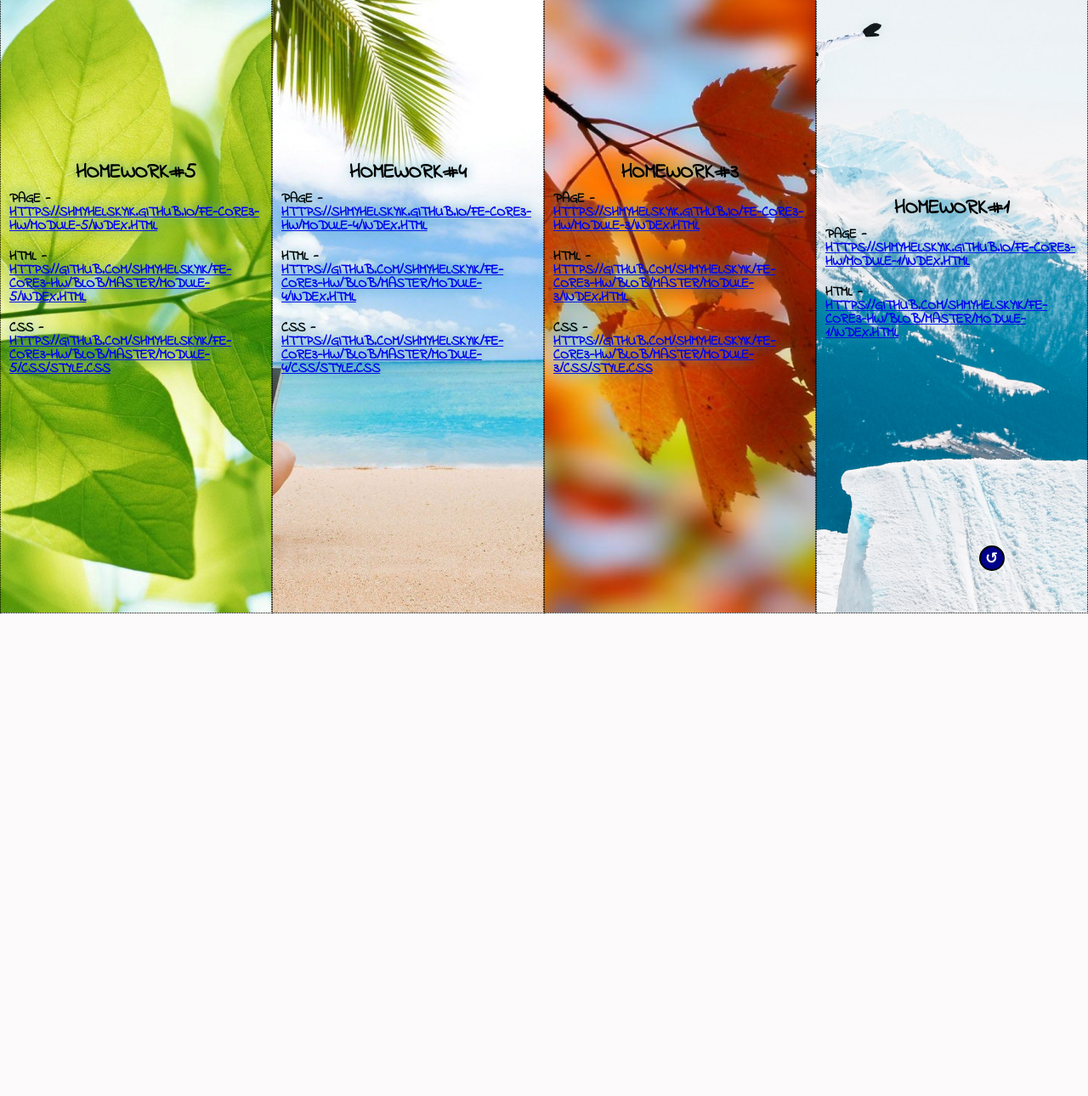
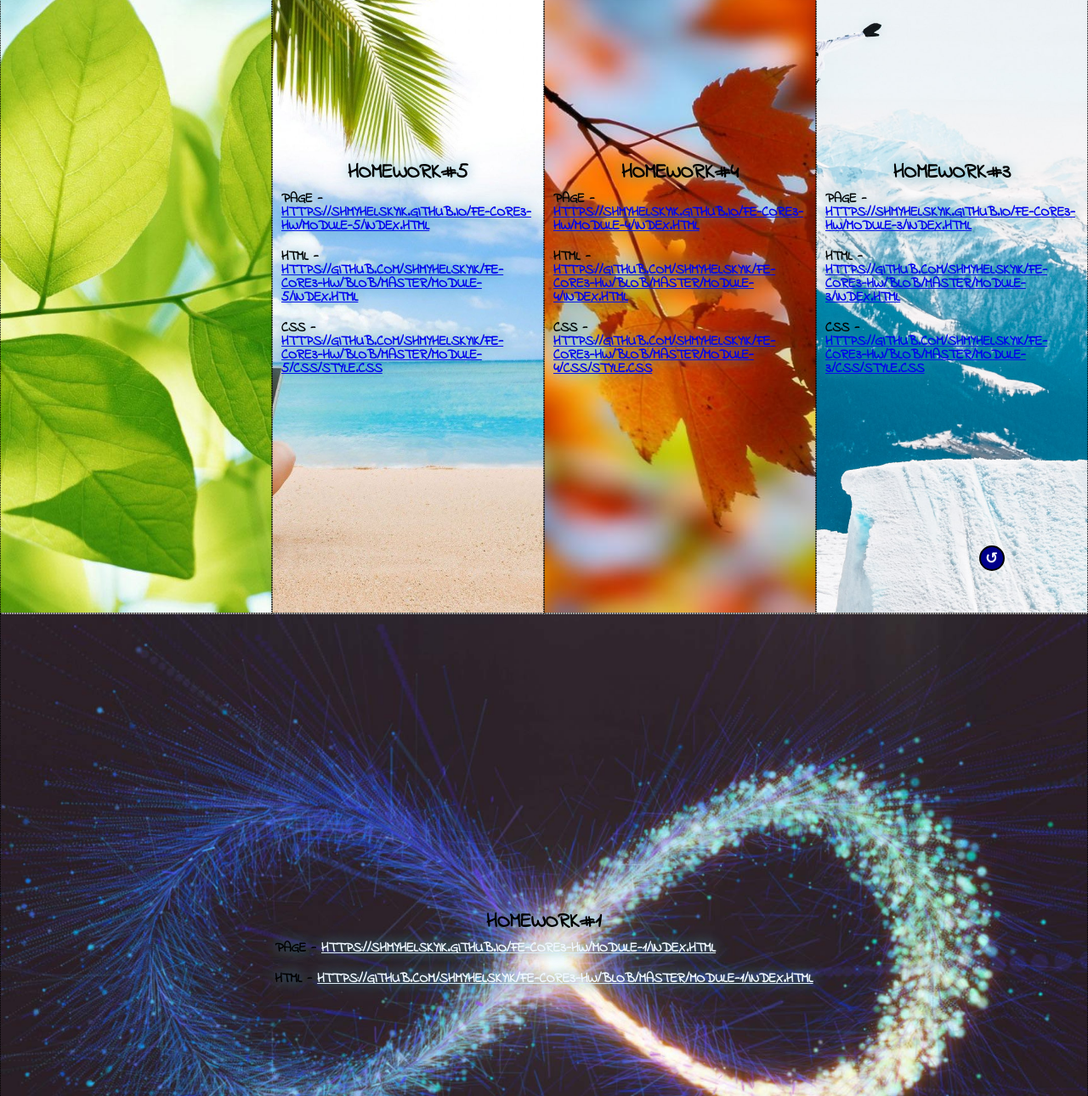
Before and after one commit to ShmyhelskyiK/fe-core3-hw, a plain HTML site: page index.html in a window 1280 px wide. Shown: the part 78-1368 px from the top of the page at 85% size. Before the commit the page ends 800 px from the top, so only its background shows below. Drawn offline with Linux system fonts and the light colour scheme.

Commit message:
added class archive

```diff
--- a/index.html
+++ b/index.html
@@ -13,10 +13,13 @@
   <body>
     <header class="header">
       <h1>FE-Core3-Welcome!</h1>
-      <!--<a href="#archive">Archive</a>-->
+      <a href="#archive">Archive</a>
     </header>
     <main class="slider">
       <section class="slider__item slider__item-1">
+
+      </section>
+      <section class="slider__item slider__item-2">
         <h2>HomeWork#5</h2>
         <ul class="slider__list">
           <li>Page - <a href="https://shmyhelskyik.github.io/fe-core3-hw/Module-5/index.html" target="_blank">https://shmyhelskyik.github.io/fe-core3-hw/Module-5/index.html</a></li>
@@ -24,7 +27,7 @@
           <li>CSS - <a href="https://github.com/ShmyhelskyiK/fe-core3-hw/blob/master/Module-5/css/style.css" target="_blank">https://github.com/ShmyhelskyiK/fe-core3-hw/blob/master/Module-5/css/style.css</a></li>
         </ul>
       </section>
-      <section class="slider__item slider__item-2">
+      <section class="slider__item slider__item-3">
         <h2>HomeWork#4</h2>
         <ul class="slider__list">
           <li>Page - <a href="https://shmyhelskyik.github.io/fe-core3-hw/Module-4/index.html" target="_blank">https://shmyhelskyik.github.io/fe-core3-hw/Module-4/index.html</a></li>
@@ -32,7 +35,7 @@
           <li>CSS - <a href="https://github.com/ShmyhelskyiK/fe-core3-hw/blob/master/Module-4/css/style.css" target="_blank">https://github.com/ShmyhelskyiK/fe-core3-hw/blob/master/Module-4/css/style.css</a></li>
         </ul>
       </section>
-      <section class="slider__item slider__item-3">
+      <section class="slider__item slider__item-4">
         <h2>HomeWork#3</h2>
         <ul class="slider__list">
           <li>Page - <a href="https://shmyhelskyik.github.io/fe-core3-hw/Module-3/index.html" target="_blank">https://shmyhelskyik.github.io/fe-core3-hw/Module-3/index.html</a></li>
@@ -40,18 +43,16 @@
           <li>CSS - <a href="https://github.com/ShmyhelskyiK/fe-core3-hw/blob/master/Module-3/css/style.css" target="_blank">https://github.com/ShmyhelskyiK/fe-core3-hw/blob/master/Module-3/css/style.css</a></li>
         </ul>
       </section>
-      <section class="slider__item slider__item-4">
+    </main>
+    <!--ARCHIVE-->
+    <section class="slider__item archive" id="archive">
       <h2>HomeWork#1</h2>
       <ul class="slider__list">
         <li>Page - <a href="https://shmyhelskyik.github.io/fe-core3-hw/Module-1/index.html" target="_blank">https://shmyhelskyik.github.io/fe-core3-hw/Module-1/index.html</a></li>
         <li>HTML - <a href="https://github.com/ShmyhelskyiK/fe-core3-hw/blob/master/Module-1/index.html" target="_blank">https://github.com/ShmyhelskyiK/fe-core3-hw/blob/master/Module-1/index.html</a></li>
         <!--<li><a href="#">CSS</a></li>-->
       </ul>
-        <!--<h2>HomeWork#2</h2>-->
     </section>
-    </main>
-    <!--<section class="slider__item archive" id="archive">-->
-    <!--</section>-->
     <div class="button">
       <a class="button-top" href="#"></a>
     </div>
```
Also changed, not shown: img/archive.jpg (added). Lines whose indentation alone changed are shown as unchanged.
